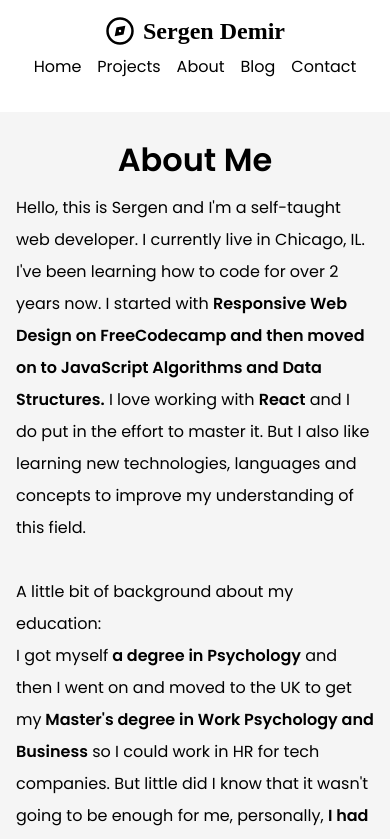
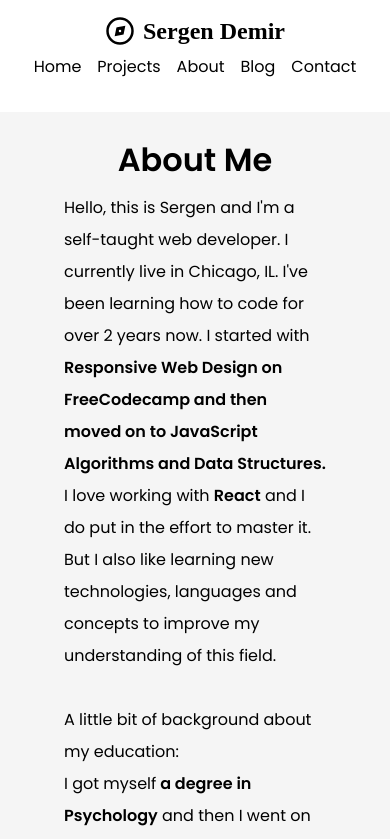
Before and after one commit to demirsergen/Portfolio-website, a React (Create React App) app: page /about in a window 390 px wide. Shown: the top 839 px of the page. Built offline with nearby package versions, Linux system fonts and the light colour scheme; a web font is replaced by a local one.

Commit message:
fix mobile/tablet UI

```diff
--- a/src/styles.css
+++ b/src/styles.css
@@ -211,7 +211,7 @@ header {
   .heroOuterContainer {
     padding: 2em 1em;
     margin-top: 7em;
-    min-height: 50vh;
+    min-height: 65vh;
   }
   .heroContentContainer {
     max-width: 100vw;
@@ -378,7 +378,8 @@ header {
 /* About Page */
 
 .aboutOuterContainer {
-  width: 100%;
+  min-width: 100vw;
+  min-height: 85vh;
   background: rgb(245, 245, 245);
 }
 
@@ -461,9 +462,21 @@ header {
   }
 }
 
-.about__profile-img {
-  display: none;
+@media ( max-width:900px) {
+  .about__profile-img {
+    display: none
+  }
+
+  .aboutImageContainer {
+    display: none;
+  }
+
+  .aboutContainer {
+    padding: 1em 4em;
+  }
 }
+
+
 
 /* Skills Component */
 
@@ -851,6 +864,28 @@ textarea {
   }
 }
 
+
+@media (max-width:900px) {
+  .contactImageContainer {
+    display: none;
+  }
+
+  .contactOuterContainer form {
+    margin-bottom: 1em;
+  }
+
+  .contactPageNoteContainer  p{
+    display: block;
+    margin: 0 auto;
+    width: 100vw;
+  }
+
+  .contactIconContainer {
+    display: none;
+  }
+}
+
+
 /* Blog Component */
 
 .blog__outerContainer {
```
